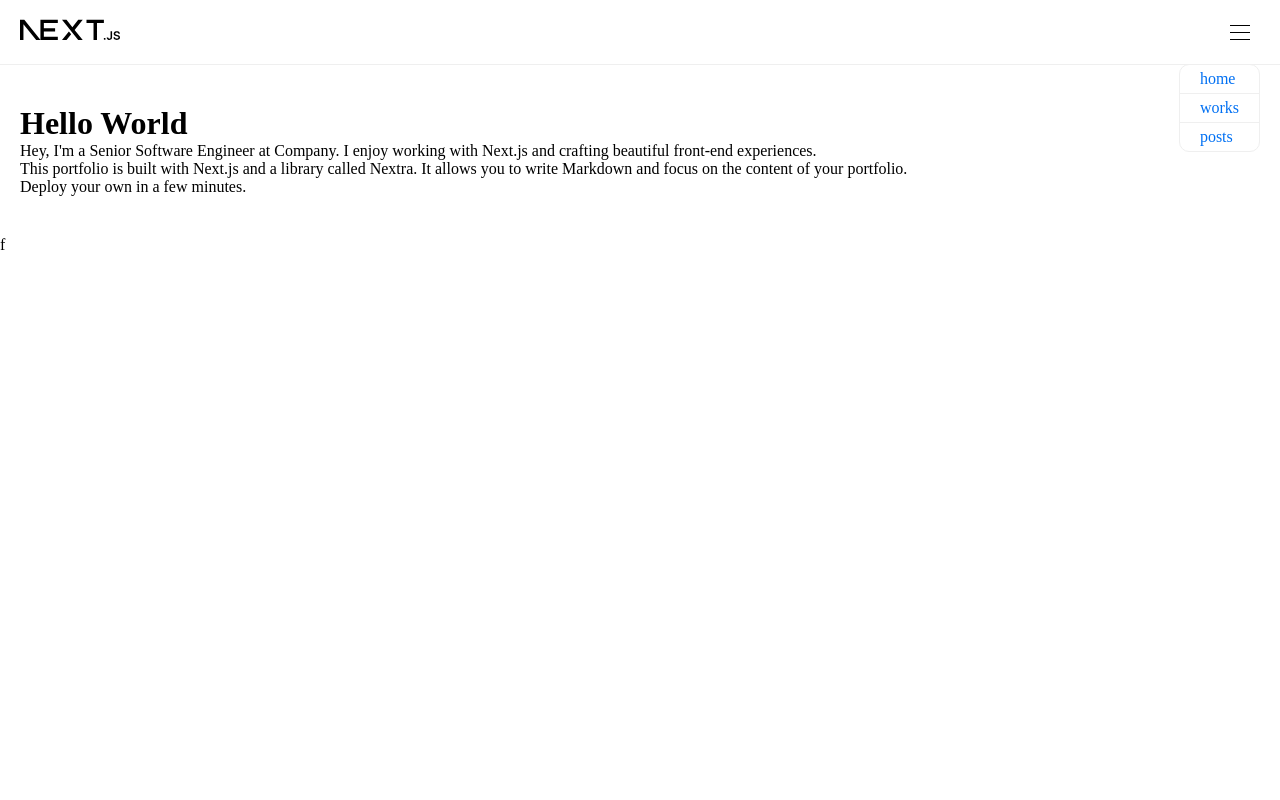
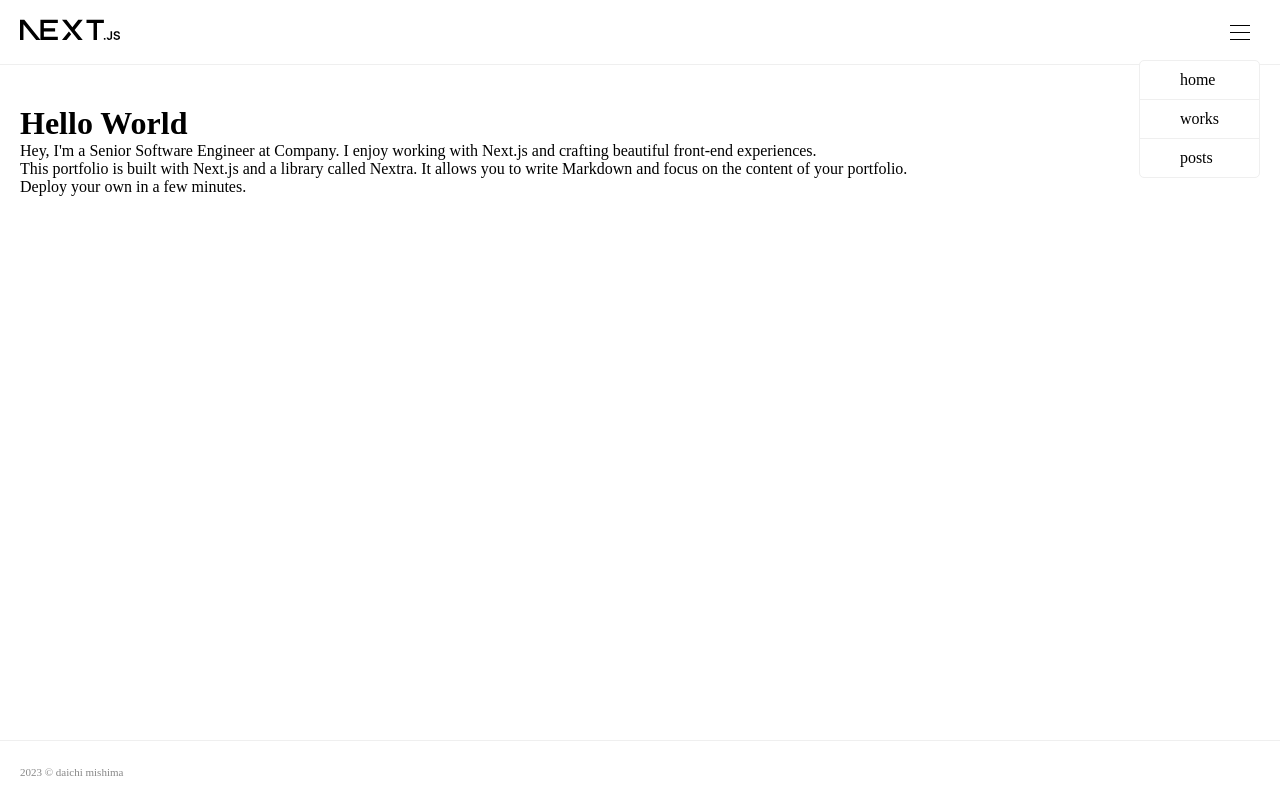
Before and after one commit to Hassaku-g/my-website, a Next.js app: page / in a window 1280 px wide. Both pictures are taken after a click on the button 1240 px from the left and 32 px from the top of the page. Built offline with nearby package versions, Linux system fonts and the light colour scheme.

Commit message:
add to footer

```diff
--- a/components/layout.jsx
+++ b/components/layout.jsx
@@ -56,26 +56,36 @@ export default function Layout({ children }) {
             </button>
           </div>
           <div className={`header-navigation-main ${active ? "open" : ""}`}>
-            <nav style={{ display: "flex", flexDirection: "column" }}>
+            <nav style={{ display: "flex", flexDirection: "column", justifyContent: "left" }}>
               <Link href="/" scroll={false} legacyBehavior>
-                <a style={{ padding: "5px 20px", borderBottom: "1px solid #efefef", color: "#0070f3" }}>home</a>
+                <a onClick={handle} style={{ padding: "10px 40px", borderBottom: "1px solid #efefef", color: "black" }}>
+                  home
+                </a>
               </Link>
               <Link href="/works" scroll={false} legacyBehavior>
-                <a style={{ padding: "5px 20px", borderBottom: "1px solid #efefef", color: "#0070f3" }}>works</a>
+                <a onClick={handle} style={{ padding: "10px 40px", borderBottom: "1px solid #efefef", color: "black" }}>
+                  works
+                </a>
               </Link>
               <Link href="/posts" scroll={false} legacyBehavior>
-                <a style={{ padding: "5px 20px", color: "#0070f3" }}>posts</a>
+                <a onClick={handle} style={{ padding: "10px 40px", color: "black" }}>
+                  posts
+                </a>
               </Link>
             </nav>
           </div>
         </div>
       </header>
-      <main>
+      <main style={{ minHeight: "calc(100vh - 65px - 60px)" }}>
         <motion.div initial="initial" animate="show" exit="exit" variants={variants} style={{ padding: "40px 20px" }}>
           {children}
         </motion.div>
       </main>
-      <footer>f</footer>
+      <footer style={{ display: "flex", alignItems: "center", height: "60px", borderTop: "1px solid #efefef", backgroundColor: "white" }}>
+        <p style={{ padding: "0 20px" }}>
+          <small style={{ fontSize: "11px", color: "#888" }}>2023 &copy; daichi mishima</small>
+        </p>
+      </footer>
     </>
   );
 }
--- a/styles/globals.css
+++ b/styles/globals.css
@@ -82,14 +82,17 @@ ul {
 
 .header-navigation-main {
   position: absolute;
-  top: 64px;
+  top: 60px;
   right: 20px;
-  display: none;
   border: 1px solid #efefef;
-  border-radius: 10px;
+  border-radius: 5px;
   background-color: white;
+  visibility: hidden;
+  opacity: 0;
+  transition: all 0.3s ease;
 }
 
 .header-navigation-main.open {
-  display: block;
+  visibility: visible;
+  opacity: 1;
 }
```
